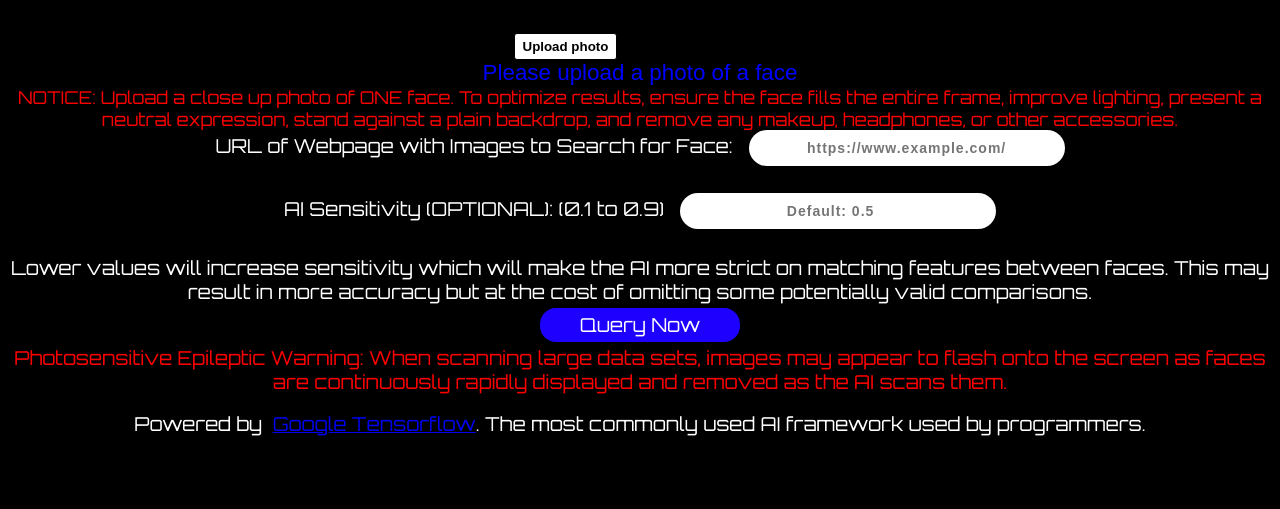
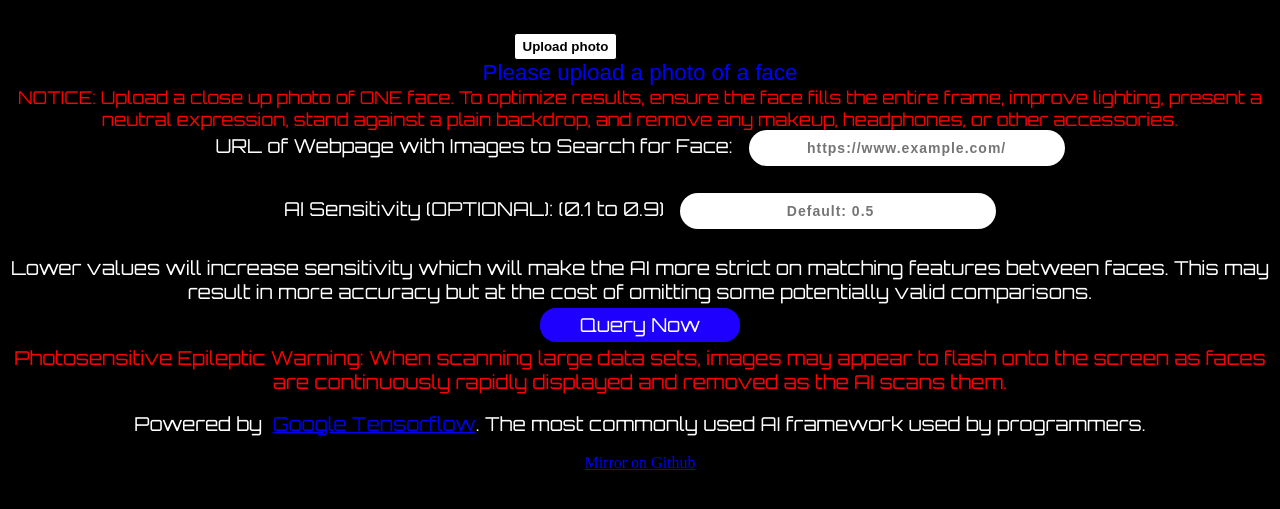
Before and after one commit to epic-developer/Face-Analyze, a website: page public/index.html in a window 1280 px wide. Shown: the part 193-702 px from the top of the page. Drawn offline with nearby package versions, Linux system fonts and the light colour scheme.

Commit message:
Added link to this Github

```diff
--- a/public/index.html
+++ b/public/index.html
@@ -122,6 +122,9 @@
           <br>
           <br>
           <span style="font-family:Orbitron;color:white;font-size:120%">Powered by&nbsp;&nbsp;<a href="https://js.tensorflow.org/api/latest/">Google Tensorflow</a>. The most commonly used AI framework used by programmers.</span>
+          <br>
+          <br>
+          <a href="https://github.com/epic-developer/Face-Analyze" target="_blank">Mirror on Github</a>
       </center>
   </body>
 </html>
```
